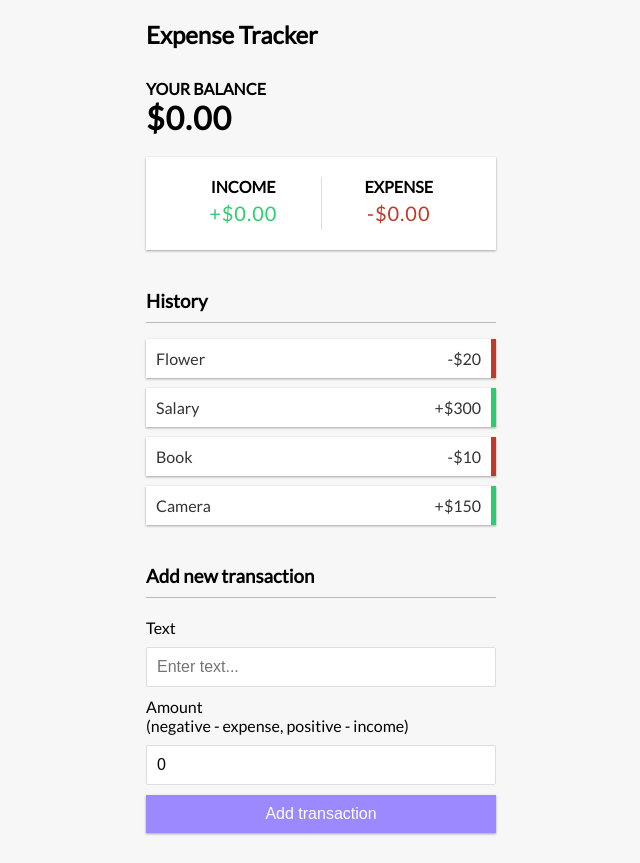
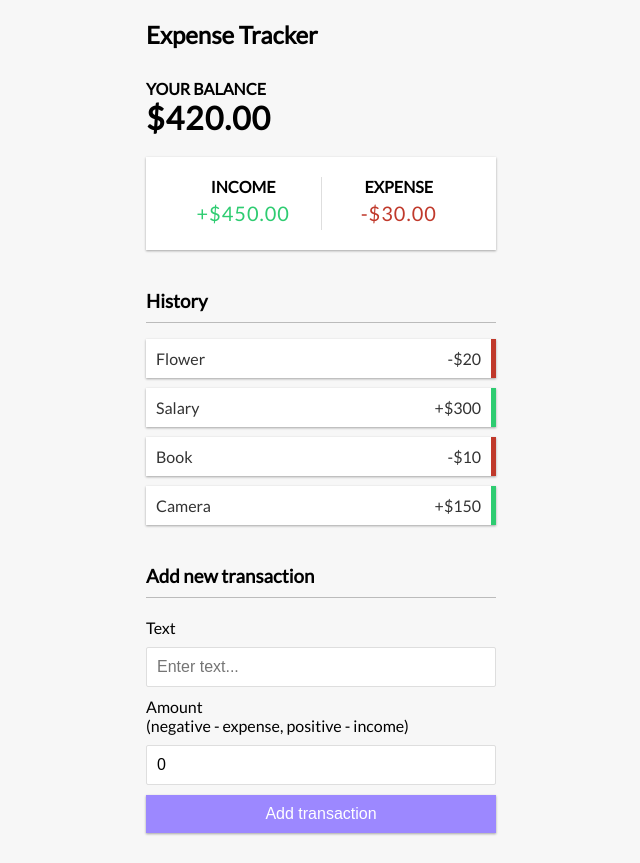
Before and after one commit to kaylieko/react-expense-app, a React (Create React App) app: page / in a window 1280 px wide. Shown: the whole page, without its empty margins (319-959 px from the left). Built offline with nearby package versions, Linux system fonts and the light colour scheme.

Commit message:
income and expense calc.

```diff
--- a/src/components/Balance.js
+++ b/src/components/Balance.js
@@ -1,8 +1,15 @@
+import { useContext } from 'react';
+import { GlobalContext } from '../context/GlobalState';
+
 export const Balance = () => {
+	const { transactions } = useContext(GlobalContext);
+	const amounts = transactions.map(transaction => transaction.amount);
+	const total = amounts.reduce((accumulator, item) => (accumulator + item), 0).toFixed(2);
+
 	return (
 		<div>
 			<h4>Your Balance</h4>
-	      	<h1>$0.00</h1>
+	      	<h1>${total}</h1>
 		</div>
 	)
 }
--- a/src/components/IncomeExpenses.js
+++ b/src/components/IncomeExpenses.js
@@ -1,13 +1,21 @@
+import { useContext } from 'react';
+import { GlobalContext } from '../context/GlobalState';
+
 export const IncomeExpenses = () => {
+	const { transactions } = useContext(GlobalContext);
+	const amounts = transactions.map(transaction => transaction.amount);
+	const income = amounts.filter(item => item > 0).reduce((accumulator, item) => (accumulator + item), 0).toFixed(2);
+	const expense = (amounts.filter(item => item < 0).reduce((accumulator, item) => (accumulator + item), 0)*-1).toFixed(2);
+
     return (
         <div className="inc-exp-container">
 	        <div>
 	          	<h4>Income</h4>
-	          	<p className="money plus">+$0.00</p>
+	          	<p className="money plus">+${income}</p>
 	        </div>
 	        <div>
 	          	<h4>Expense</h4>
-	          	<p className="money minus">-$0.00</p>
+	          	<p className="money minus">-${expense}</p>
 	        </div>
       </div>
     )
```
Also changed, not shown: 1 other file (tests, documents, lock files or other folders).
